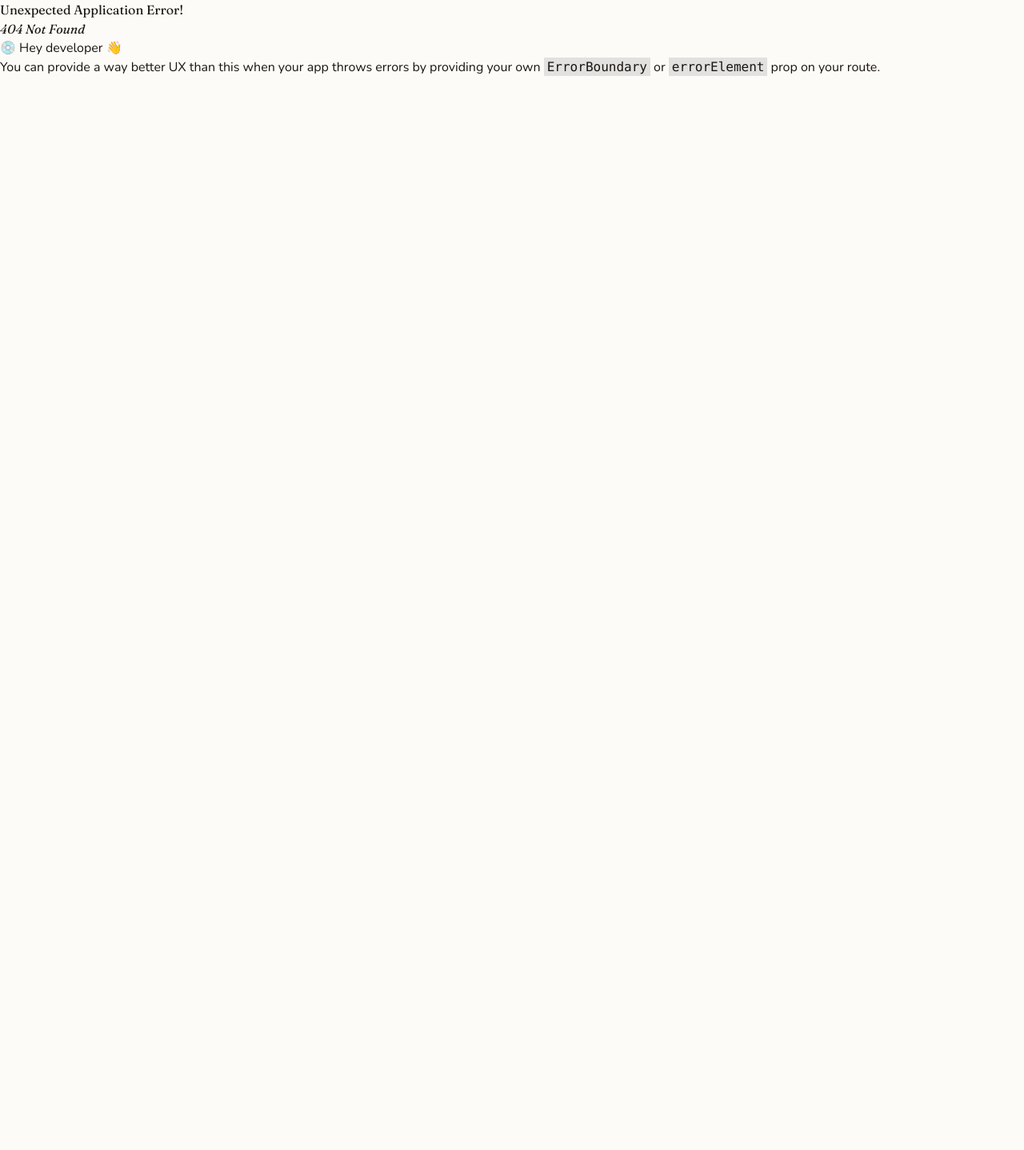
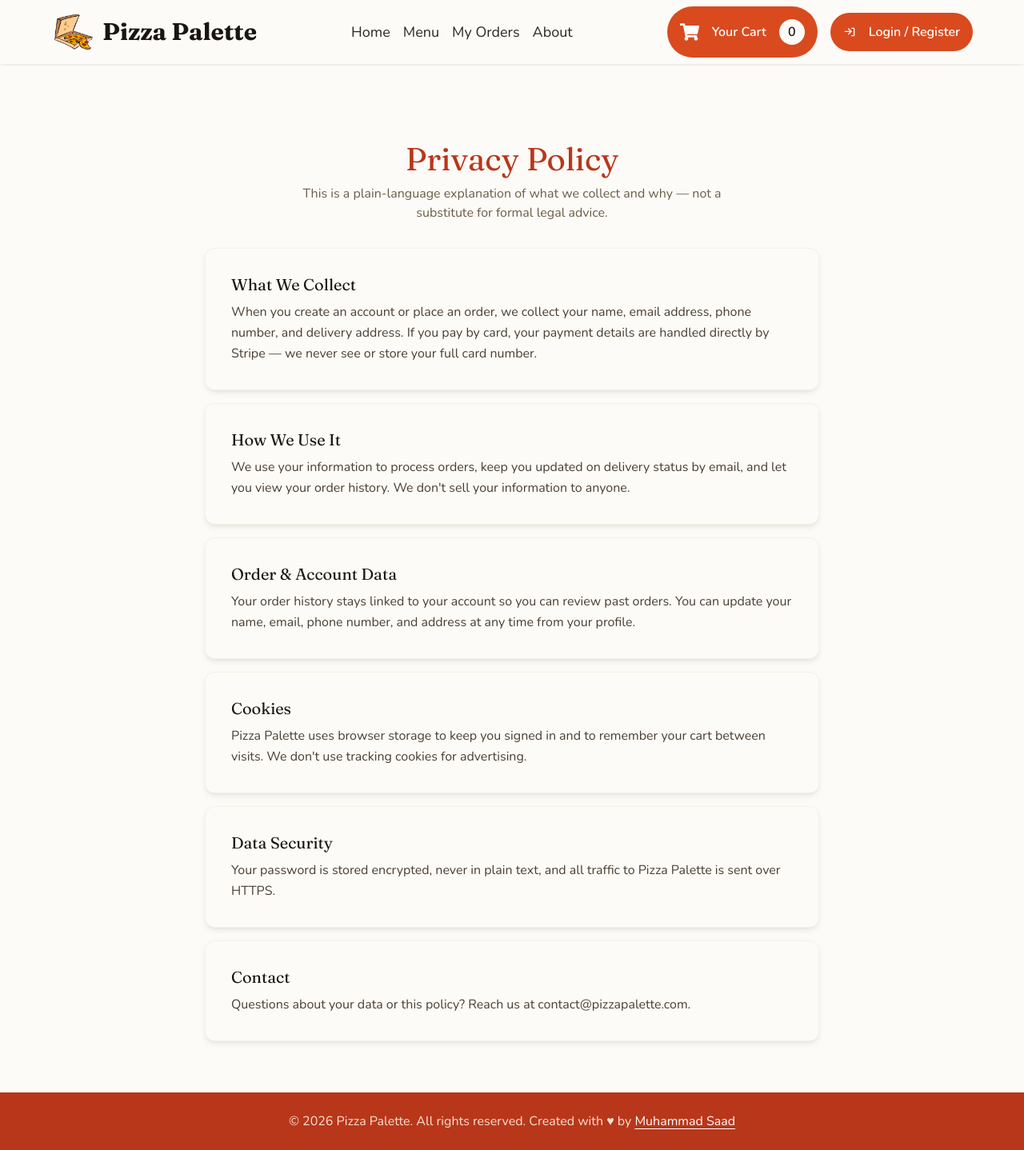
Before and after one commit to itxSaaad/pizza-palette-app-mern-OIBSIP-task-1, a React (Vite) app in the folder client/: page /privacy in a window 1280 px wide. Before the commit this address had no page. Shown: the whole page at 80% size. Before the commit the page ends 800 px from the top, so only its background shows below. Built offline with nearby package versions, Linux system fonts and the light colour scheme.

Commit message:
feat: add Terms of Service and Privacy Policy pages

```diff
--- /dev/null
+++ b/client/src/screens/PrivacyScreen.jsx
@@ -0,0 +1,55 @@
+import Card from '../components/ui/Card';
+
+const SECTIONS = [
+  {
+    title: 'What We Collect',
+    body: 'When you create an account or place an order, we collect your name, email address, phone number, and delivery address. If you pay by card, your payment details are handled directly by Stripe — we never see or store your full card number.',
+  },
+  {
+    title: 'How We Use It',
+    body: "We use your information to process orders, keep you updated on delivery status by email, and let you view your order history. We don\'t sell your information to anyone.",
+  },
+  {
+    title: 'Order & Account Data',
+    body: "Your order history stays linked to your account so you can review past orders. You can update your name, email, phone number, and address at any time from your profile.",
+  },
+  {
+    title: 'Cookies',
+    body: 'Pizza Palette uses browser storage to keep you signed in and to remember your cart between visits. We don\'t use tracking cookies for advertising.',
+  },
+  {
+    title: 'Data Security',
+    body: 'Your password is stored encrypted, never in plain text, and all traffic to Pizza Palette is sent over HTTPS.',
+  },
+  {
+    title: 'Contact',
+    body: 'Questions about your data or this policy? Reach us at contact@pizzapalette.com.',
+  },
+];
+
+function PrivacyScreen() {
+  return (
+    <section className="min-h-screen flex flex-col items-center pt-24 pb-16 px-6 sm:px-16 bg-neutral-50">
+      <h1 className="font-display text-h1 text-primary-600 mb-2 text-center">
+        Privacy Policy
+      </h1>
+      <p className="text-neutral-600 mb-8 text-center max-w-xl">
+        This is a plain-language explanation of what we collect and why —
+        not a substitute for formal legal advice.
+      </p>
+
+      <div className="w-full max-w-3xl space-y-4">
+        {SECTIONS.map((section) => (
+          <Card key={section.title} padding="lg">
+            <h2 className="font-display text-h4 text-neutral-900 mb-2">
+              {section.title}
+            </h2>
+            <p className="text-neutral-700 leading-relaxed">{section.body}</p>
+          </Card>
+        ))}
+      </div>
+    </section>
+  );
+}
+
+export default PrivacyScreen;
--- /dev/null
+++ b/client/src/screens/TermsScreen.jsx
@@ -0,0 +1,59 @@
+import Card from '../components/ui/Card';
+
+const SECTIONS = [
+  {
+    title: 'Using Pizza Palette',
+    body: "By creating an account and placing an order with Pizza Palette, you agree to these terms. You\'re responsible for keeping your account details accurate and your password secure.",
+  },
+  {
+    title: 'Orders & Pricing',
+    body: 'Prices shown at checkout include a 15% sales tax and, unless your order subtotal is over $100, a flat $10 delivery charge. Once an order is placed, our kitchen begins preparing it right away, so we may not be able to make changes after the fact.',
+  },
+  {
+    title: 'Payments',
+    body: "We accept card payments processed securely through Stripe, or cash on delivery. If you pay by card, Stripe\'s own terms and privacy practices also apply to that transaction.",
+  },
+  {
+    title: 'Custom Pizzas',
+    body: "Pizzas created through our custom pizza builder are priced based on the ingredients and size you select. We do our best to keep ingredient information accurate, but please let us know if you have any allergies or dietary concerns before ordering.",
+  },
+  {
+    title: 'Account Responsibilities',
+    body: "You\'re responsible for all activity on your account. If you believe your account has been used without your permission, contact us right away at contact@pizzapalette.com.",
+  },
+  {
+    title: 'Changes to These Terms',
+    body: 'We may update these terms from time to time as the app changes. Continuing to use Pizza Palette after an update means you accept the revised terms.',
+  },
+  {
+    title: 'Contact',
+    body: 'Questions about these terms? Reach us at contact@pizzapalette.com.',
+  },
+];
+
+function TermsScreen() {
+  return (
+    <section className="min-h-screen flex flex-col items-center pt-24 pb-16 px-6 sm:px-16 bg-neutral-50">
+      <h1 className="font-display text-h1 text-primary-600 mb-2 text-center">
+        Terms of Service
+      </h1>
+      <p className="text-neutral-600 mb-8 text-center max-w-xl">
+        This is a straightforward summary of how Pizza Palette works, written
+        in plain language rather than formal legal terms.
+      </p>
+
+      <div className="w-full max-w-3xl space-y-4">
+        {SECTIONS.map((section) => (
+          <Card key={section.title} padding="lg">
+            <h2 className="font-display text-h4 text-neutral-900 mb-2">
+              {section.title}
+            </h2>
+            <p className="text-neutral-700 leading-relaxed">{section.body}</p>
+          </Card>
+        ))}
+      </div>
+    </section>
+  );
+}
+
+export default TermsScreen;
```
Also changed, not shown: client/src/main.jsx (+10 -0 lines).
